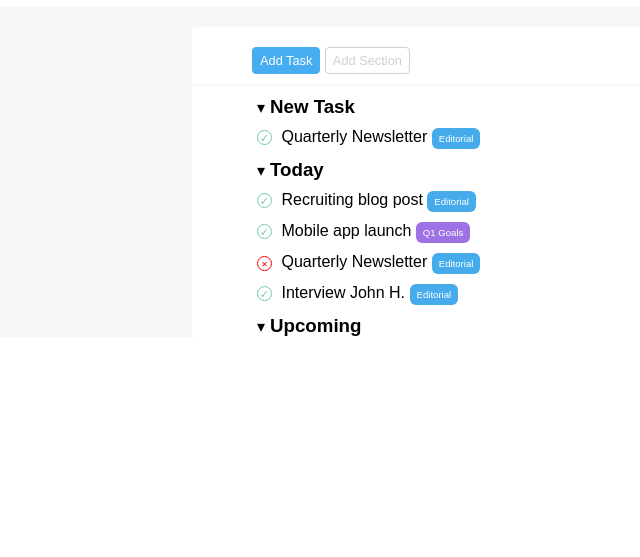
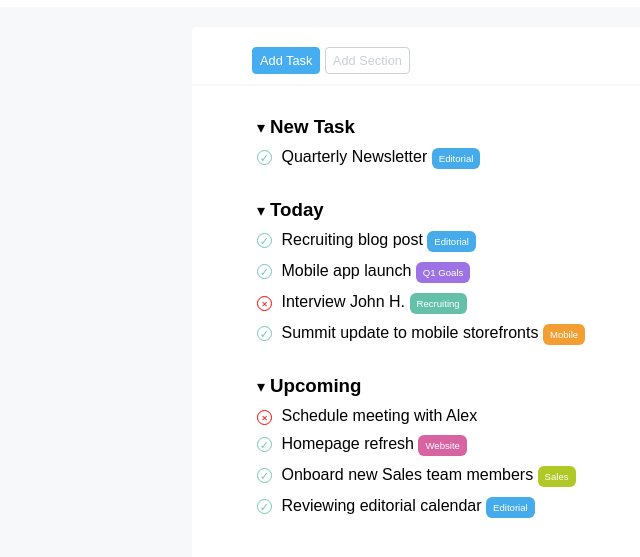
Before and after one commit to mlietti1/html-css-toboolist, a plain HTML site: page index.html in a window 1280 px wide. Shown: the part 63-620 px from the top of the page, without its empty margins (0-640 px from the left). Drawn offline with Linux system fonts and the light colour scheme.

Commit message:
added background color to .button

```diff
--- a/css/style.css
+++ b/css/style.css
@@ -6,11 +6,13 @@
 
 body {
     font-family: Arial, Helvetica, sans-serif;
+    background-color: #f6f8f9;
 }
 
 header {
     font-size: 2.2em;
     font-weight: 800;
+    background-color: white;
 }
 
 header img {
@@ -22,19 +24,19 @@ header img {
 }
 
 main {
-    background-color: #f6f8f9;
     padding-top: 20px;
+    padding-bottom: 20px;
 }
 
 main .container {
     width: 70%;
-    height: 90%;
     margin: 0 auto;
     background-color: white;
     padding-top: 20px;
     border-radius: 4px;
     padding-left: 60px;
     padding-right: 60px;
+    padding-bottom: 40px;
 
 }
 
@@ -65,6 +67,10 @@ main hr {
 
 h3 {
     display: inline;
+}
+
+.section {
+    margin-top: 30px;
 }
 
 .triangle {
@@ -117,3 +123,19 @@ h3 {
 .button.goals {
     background-color: #9c72e4;
 }
+
+.button.recruiting {
+    background-color: #64c0a9;
+}
+
+.button.mobile {
+    background-color: #f29e33;
+}
+
+.button.website {
+    background-color: #d863a1;
+}
+
+.button.sales {
+    background-color: #b0c926;
+}
--- a/index.html
+++ b/index.html
@@ -31,18 +31,20 @@
 
             <!-- liste con task -->
 
-            <div>
+            <div class="section">
+
                 <span class="triangle"></span><h3>New Task</h3>
-            </div>
+
                 <div class="line">
                     <span class="circle check">&check;</span>
                     <span>Quarterly Newsletter</span>
                     <span class="button editorial">Editorial</span>
                 </div>
+            </div>
 
-            <div>
+            <div class="section">
+
                 <span class="triangle"></span><h3>Today</h3>
-            </div>
 
                 <div class="line">
                     <span class="circle check">&check;</span>
@@ -56,17 +58,39 @@
                 </div>
                 <div class="line">
                     <span class="circle cross">&#10005</span>
-                <span>Quarterly Newsletter</span>
-                <span class="button editorial">Editorial</span>
+                    <span>Interview John H.</span>
+                    <span class="button recruiting">Recruiting</span>
                 </div>
                 <div class="line">
                     <span class="circle check">&check;</span>
-                <span>Interview John H.</span>
+                    <span>Summit update to mobile storefronts</span>
+                    <span class="button mobile">Mobile</span>
+                </div>
+            </div>
+
+            <div class="section">
+
+                <span class="triangle"></span><h3>Upcoming</h3>
+
+                <div class="line">
+                    <span class="circle cross">&#10005</span>
+                    <span>Schedule meeting with Alex</span>
+                </div>
+                <div class="line">
+                    <span class="circle check">&check;</span>
+                    <span>Homepage refresh</span>
+                    <span class="button website">Website</span>
+                </div>
+                <div class="line">
+                    <span class="circle check">&check;</span>
+                    <span>Onboard new Sales team members</span>
+                    <span class="button sales">Sales</span>
+                </div>
+                <div class="line">
+                    <span class="circle check">&check;</span>
+                    <span>Reviewing editorial calendar</span>
                     <span class="button editorial">Editorial</span>
                 </div>
-
-            <div>
-            <span class="triangle"></span><h3>Upcoming</h3>
             </div>
 
         </div>
```
Lines whose indentation alone changed are shown as unchanged.
